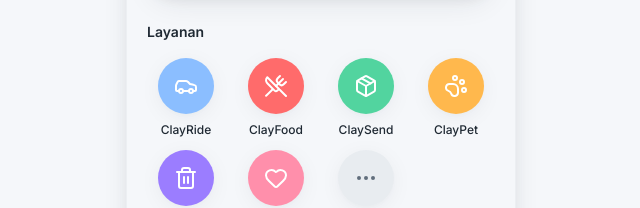
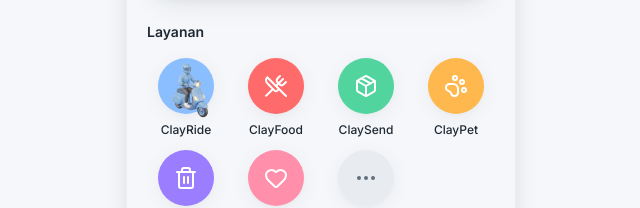
Before and after one commit to raffienanda/FE-Clay, a Next.js app: page / in a window 1280 px wide. Shown: the part 355-563 px from the top of the page, without its empty margins (319-959 px from the left). Built offline with nearby package versions, Linux system fonts and the light colour scheme.

Commit message:
feat: update ClayRide service icon with custom scooter image
Add custom scooter icon for ClayRide with offset positioning.

```diff
--- a/components/clayride/home-dashboard.tsx
+++ b/components/clayride/home-dashboard.tsx
@@ -30,7 +30,7 @@ interface HomeDashboardProps {
 }
 
 const services = [
-  { icon: Car, label: 'ClayRide', color: 'bg-primary', iconColor: 'text-white', screen: 'destination' as Screen },
+  { icon: Car, label: 'ClayRide', color: 'bg-primary', iconColor: 'text-white', screen: 'destination' as Screen, useImage: true, imageSrc: '/clayride-icon.png' },
   { icon: UtensilsCrossed, label: 'ClayFood', color: 'bg-accent', iconColor: 'text-white', screen: 'clayfood' as Screen },
   { icon: Package, label: 'ClaySend', color: 'bg-[#52D49F]', iconColor: 'text-white', screen: 'claysend' as Screen },
   { icon: PawPrint, label: 'ClayPet', color: 'bg-[#FFB84D]', iconColor: 'text-white', screen: 'claypet' as Screen },
@@ -165,9 +165,22 @@ export function HomeDashboard({ onNavigate, cartItemsCount = 0, currentScreen =
                 onClick={() => onNavigate(service.screen)}
                 className="flex flex-col items-center gap-2"
               >
-                <div className={`w-14 h-14 ${service.color} rounded-2xl flex items-center justify-center shadow-soft`}>
-                  <service.icon className={`w-6 h-6 ${service.iconColor}`} />
-                </div>
+                {service.useImage ? (
+                  <div className="relative w-14 h-14">
+                    <div className={`w-14 h-14 ${service.color} rounded-2xl shadow-soft`} />
+                    <Image
+                      src={service.imageSrc!}
+                      alt={service.label}
+                      width={56}
+                      height={56}
+                      className="absolute -bottom-1 -right-1 w-14 h-14 object-contain"
+                    />
+                  </div>
+                ) : (
+                  <div className={`w-14 h-14 ${service.color} rounded-2xl flex items-center justify-center shadow-soft`}>
+                    <service.icon className={`w-6 h-6 ${service.iconColor}`} />
+                  </div>
+                )}
                 <span className="text-xs text-foreground font-medium">{service.label}</span>
               </motion.button>
             ))}
```
Also changed, not shown: public/clayride-icon.png (added).
